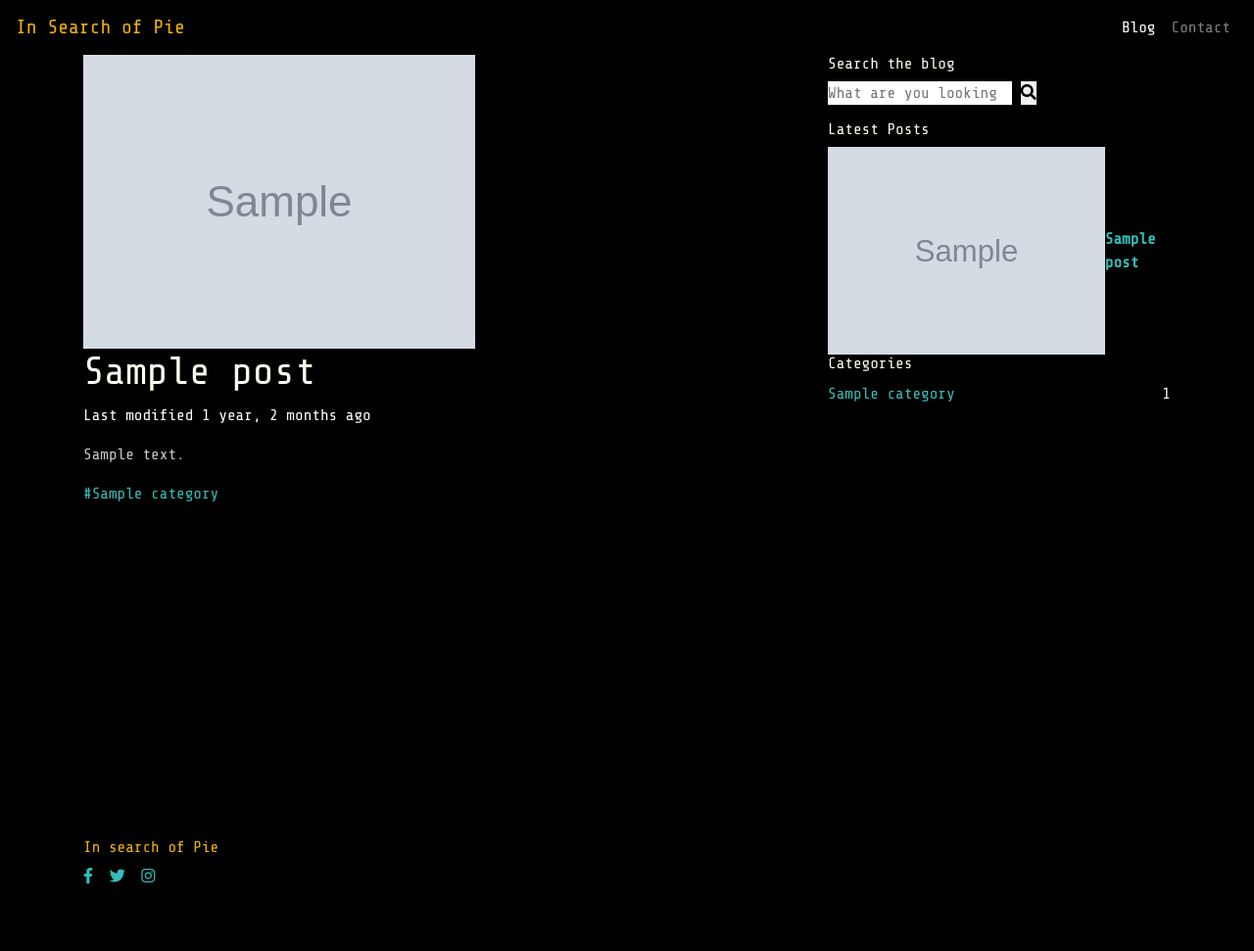
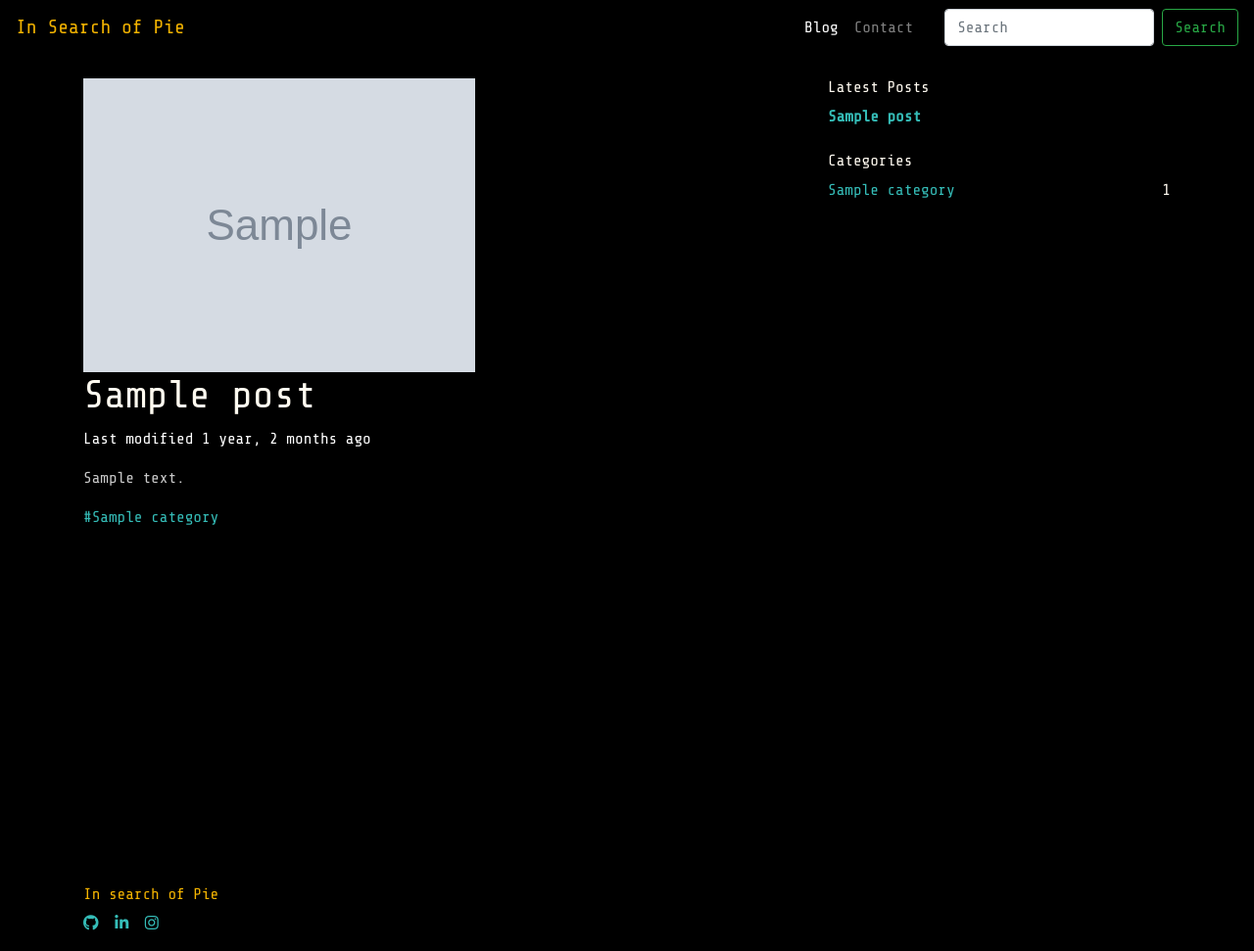
Before and after one commit to edumats/eduardo-blog, a Django app: a page that uses templates/footer.html in a window 1280 px wide. Shown: the whole page at 98% size. Before the commit the page ends 902 px from the top, so only its background shows below. Run offline with Django 3.2, Linux system fonts and the light colour scheme; tables that the repository leaves empty hold one stand-in row (values such as "Sample post"); grey boxes marked "Sample" are stand-in pictures; parts of the project's set-up code (start-up, migrations or seed data) failed here and were passed over; some libraries are stand-ins or nearby versions.

Commit message:
Reworked frontend and working create post form

```diff
--- a/docker-compose.prod.yml
+++ b/docker-compose.prod.yml
@@ -27,3 +27,6 @@ services:
       - 1337:80
     depends_on:
       - "web"
+
+volumes:
+  pgdata:
--- a/posts/models.py
+++ b/posts/models.py
@@ -53,8 +53,9 @@ class Post(models.Model):
     This title is used for page title
     and is limited to 60 chracters for better SEO
     '''
+    # Limited to 50 to avoid creating long slugs
     title = models.CharField(
-        max_length=60,
+        max_length=50,
         help_text='Try placing important keywords first'
     )
     slug = models.SlugField()
--- a/posts/views.py
+++ b/posts/views.py
@@ -79,7 +79,7 @@ class PostCreateView(LoginRequiredMixin, CreateView):
     template_name = '../templates/post_create_form.html'
 
     def form_valid(self, form):
-        form.instance.slug = slugify(form.instance.title)
+        form.instance.slug = form.instance.title
         return super().form_valid(form)
 
 
@@ -127,6 +127,7 @@ def CreateCategoryView(request):
             return HttpResponseRedirect(reverse('post-create'))
 
 
+# Handles addition of related objects
 def handlePopAdd(request, addForm, field):
     if request.method == "POST":
         form = addForm(request.POST, request.FILES)
@@ -137,8 +138,11 @@ def handlePopAdd(request, addForm, field):
                 newObject = None
             if newObject:
                 return HttpResponse(
-                    '<script type="text/javascript">opener.dismissAddRelatedObjectPopup(window, "%s", "%s");</script>'
-                    % escape(newObject._get_pk_val()), escape(newObject))
+                    '<script type="text/javascript">'
+                    'opener.dismissAddRelatedObjectPopup('
+                    f'window, "{escape(newObject._get_pk_val())}", "{escape(newObject)}");'
+                    '</script>'
+                )
     else:
         form = addForm()
     pageContext = {'form': form, 'field': field}
--- a/static/css/styles.css
+++ b/static/css/styles.css
@@ -17,8 +17,13 @@
 
 body {
     font-family: 'ShareTechMono', monospace;
-	background-color: black;
+    background-color: black;
     color: #FFFAF0;
+}
+
+img {
+    max-width: 100%;
+    height: auto;
 }
 
 p {
@@ -67,3 +72,7 @@ th {
 .prev-post {
     margin-right: auto;
 }
+
+.post-thumbnail {
+
+}
--- a/templates/footer.html
+++ b/templates/footer.html
@@ -1,7 +1,7 @@
 {% load static %}
 
 <!-- Page Footer-->
-<footer class="main-footer">
+<footer class="main-footer mt-4">
   <div class="container">
     <div class="row">
       <div class="col-md-4">
@@ -10,9 +10,9 @@
         </div>
         <div class="contact-details">
           <ul class="social-menu">
-            <li class="list-inline-item"><a href="#"><i class="fab fa-facebook-f"></i></a></li>
-            <li class="list-inline-item"><a href="#"><i class="fab fa-twitter"></i></a></li>
-            <li class="list-inline-item"><a href="#"><i class="fab fa-instagram"></i></a></li>
+            <li class="list-inline-item"><a href="https://github.com/edumats"><i class="fab fa-github"></i></a></li>
+            <li class="list-inline-item"><a href="https://www.linkedin.com/in/eduardo-matsuoka-10776886/"><i class="fab fa-linkedin-in"></i></a></li>
+            <li class="list-inline-item"><a href="https://www.instagram.com/matsuokaeduardo/"><i class="fab fa-instagram"></i></a></li>
           </ul>
         </div>
       </div>
--- a/templates/layout.html
+++ b/templates/layout.html
@@ -33,7 +33,7 @@
     <body>
         {% include "navbar.html" %}
 
-        <div id="page-container" class="container">
+        <div id="page-container" class="container mt-4">
             <div class="row">
                 {% block content %}
                 {% endblock %}
--- a/templates/navbar.html
+++ b/templates/navbar.html
@@ -12,7 +12,8 @@
       <!-- Navbar Menu -->
       <div id="navbarcollapse" class="collapse navbar-collapse">
         <ul class="navbar-nav ml-auto">
-          <li class="nav-item"><a href="{% url 'blog' %}" class="nav-link active ">Blog</a>
+            <li class="nav-item">
+                <a href="{% url 'blog' %}" class="nav-link active ">Blog</a>
             </li>
             <li class="nav-item">
                 <a href="{% url 'profile-detail' 'edumats' %}" class="nav-link">Contact</a>
@@ -25,6 +26,10 @@
                     <a href="{% url 'logout' %}" class="nav-link">Logout</a>
                 </li>
             {% endif %}
+            <form class="form-inline ml-md-4 my-2 my-lg-0" action="{% url 'search' %}" method="GET">
+                <input class="form-control mr-sm-2" type="search" placeholder="Search" aria-label="Search" name="search">
+                <button class="btn btn-outline-success my-2 my-sm-0" type="submit">Search</button>
+            </form>
         </ul>
       </div>
   </nav>
--- a/templates/post_create_form.html
+++ b/templates/post_create_form.html
@@ -45,6 +45,8 @@
 
 
         function dismissAddRelatedObjectPopup(win, newId, newRepr) {
+            console.log(newId)
+            console.log(newRepr);
             const name = win.name;
             const elem = document.getElementById(name);
             if (elem) {
--- a/templates/search_results.html
+++ b/templates/search_results.html
@@ -33,7 +33,9 @@
                     <li class="page-item"><a href="?page={{ page_obj.previous_page_number }}" class="page-link active">{{ page_obj.previous_page_number }}</a></li>
                 {% endif %}
 
-                <li class="page-item"><a href="?page={{ page_obj.number }}" class="page-link active">{{ page_obj.number }}</a></li>
+                {% if page_obj.has_previous or page_obj.has_next %}
+                    <li class="page-item"><a href="?page={{ page_obj.number }}" class="page-link active">{{ page_obj.number }}</a></li>
+                {% endif %}
 
                 {% if page_obj.has_next %}
                     <li class="page-item"><a href="?page={{ page_obj.next_page_number }}" class="page-link active">{{ page_obj.next_page_number }}</a></li>
--- a/templates/vertical_navbar.html
+++ b/templates/vertical_navbar.html
@@ -1,27 +1,15 @@
 <aside class="col-lg-4">
-<!-- Widget [Search Bar Widget]-->
-<div class="widget search">
-    <header>
-      <h3 class="h6">Search the blog</h3>
-    </header>
-    <form action="{% url 'search' %}" class="search-form">
-      <div class="form-group">
-        <input type="search" name="search" placeholder="What are you looking for?">
-        <button type="submit" class="submit"><i class="fas fa-search"></i></button>
-      </div>
-    </form>
-</div>
 <!-- Widget [Latest Posts Widget]        -->
 <div class="widget latest-posts">
     <header>
         <h3 class="h6">Latest Posts</h3>
     </header>
-    <div class="blog-posts">
+    <div class="blog-posts mb-4">
         {% for post in recent_posts %}
             <a href="{{ post.get_absolute_url }}">
                 <div class="item d-flex align-items-center">
-                    <div class="image"><img src="{{ post.thumbnail.image.url }}" alt="{{ post.thumbnail.alt_tag }}" class="img-fluid"></div>
-                    <div class="title"><strong>{{ post.title }}</strong>
+                    <div class="title">
+                        <strong>{{ post.title }}</strong>
                     </div>
                 </div>
             </a>
--- a/users/models.py
+++ b/users/models.py
@@ -5,8 +5,8 @@ from django.urls import reverse
 
 class Profile(models.Model):
     user = models.OneToOneField(User, on_delete=models.CASCADE)
-    bio_text = models.TextField()
-    profile_image = models.ImageField(upload_to='profile_pics/')
+    bio_text = models.TextField(blank=True)
+    profile_image = models.ImageField(upload_to='profile_pics/', blank=True, null=True)
 
     def __str__(self):
         return self.user.username
```
Also changed, not shown: users/migrations/0002_auto_20210322_1416.py (added). Lines whose indentation alone changed are shown as unchanged.
